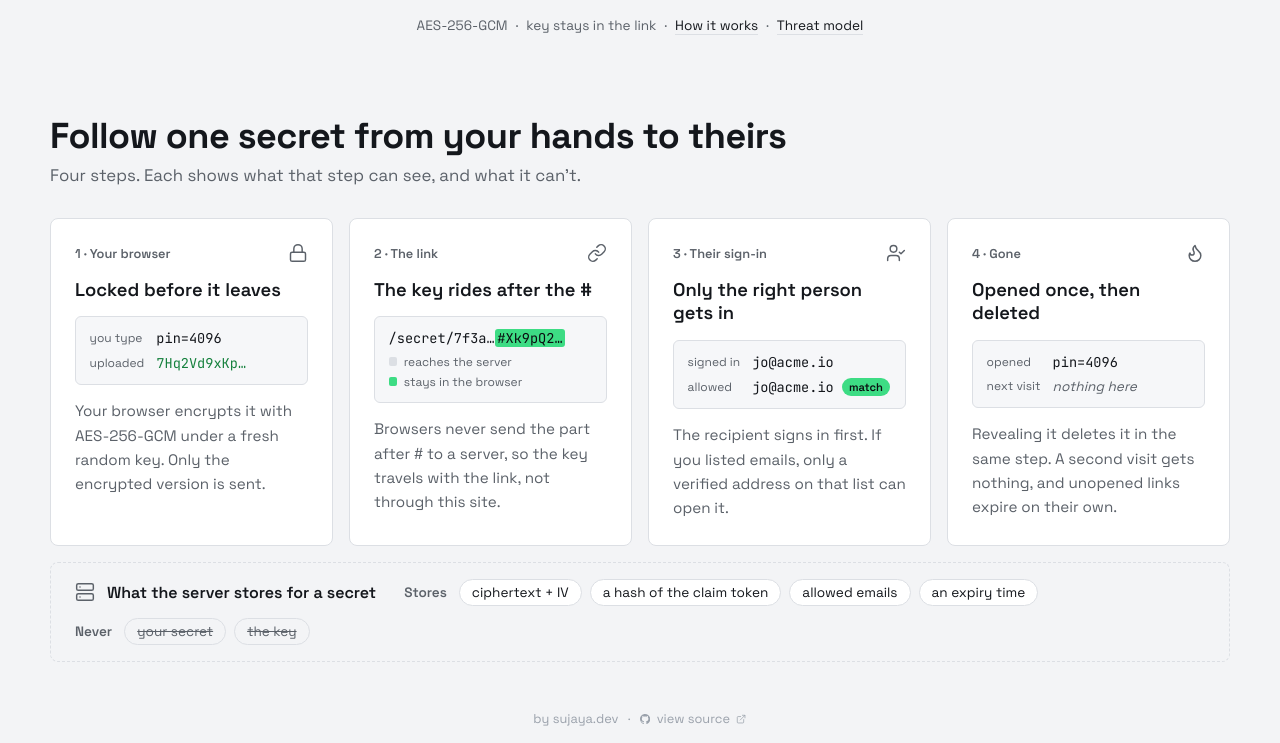
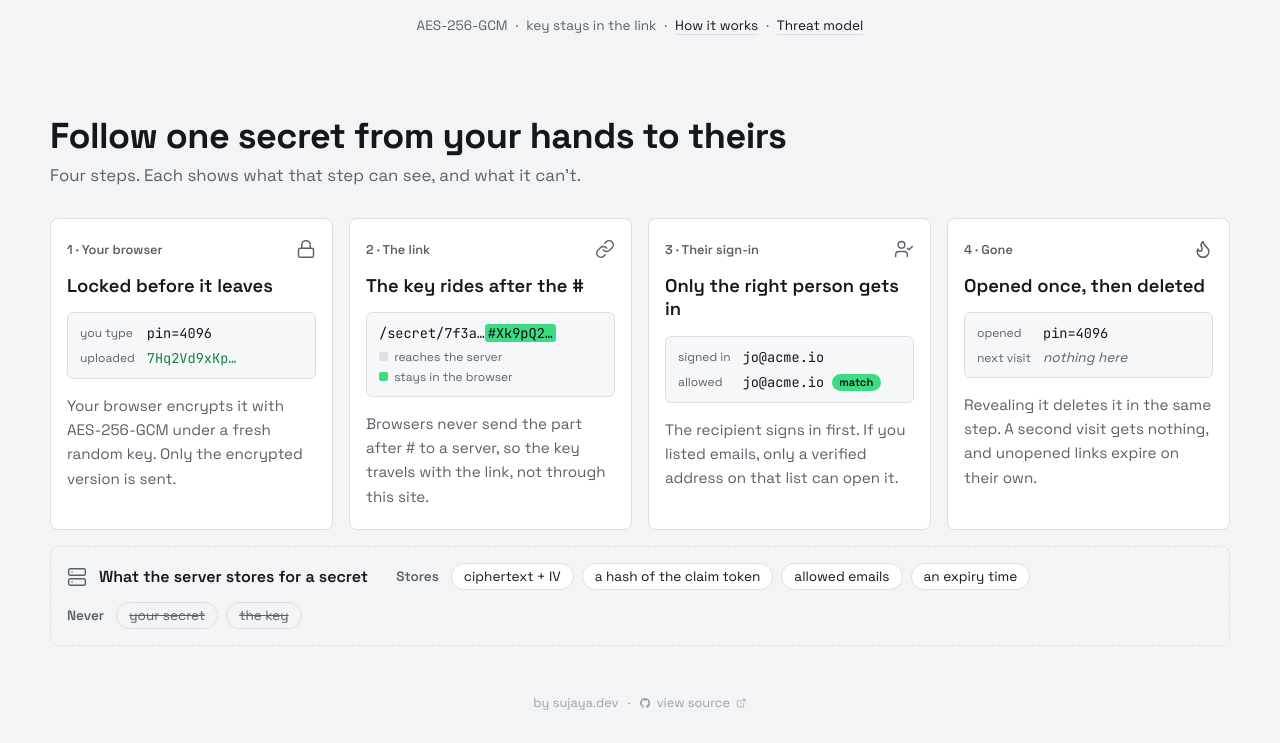
Before and after one commit to sujayamindev/secret-share-tool, a FastAPI app: template app/templates/create.html in a window 1280 px wide. Shown: the part 726-1469 px from the top of the page. After the commit the page ends 1436 px from the top, so only its background shows below. Run offline with FastAPI, Linux system fonts and the light colour scheme; the template is opened without the code that fills it, so the values that code supplies are empty; parts of the project's set-up code (start-up, migrations or seed data) failed here and were passed over.

Commit message:
style(how): tighter card padding; four columns from 1200px
Card padding 1.5rem -> 1.25rem 1rem, readouts and the server strip a
little tighter. The extra width lets the samples fit four across from
1200px (was 1280px); at 1100px the email would still clip.

```diff
--- a/app/static/style.css
+++ b/app/static/style.css
@@ -529,7 +529,7 @@ a.text-link:hover {
   gap: 1rem;
 }
 
-@media (min-width: 1280px) {
+@media (min-width: 1200px) {
   .steps {
     grid-template-columns: repeat(4, minmax(0, 1fr));
   }
@@ -540,7 +540,7 @@ a.text-link:hover {
   display: flex;
   flex-direction: column;
   gap: 0.9rem;
-  padding: 1.5rem;
+  padding: 1.25rem 1rem;
   background: var(--panel-bg);
   border: 1px solid var(--border);
   border-radius: 8px;
@@ -588,7 +588,7 @@ a.text-link:hover {
   grid-template-columns: auto minmax(0, 1fr);
   align-items: center;
   gap: 0.45rem 0.75rem;
-  padding: 0.75rem 0.85rem;
+  padding: 0.7rem 0.75rem;
   background: var(--input-bg);
   border: 1px solid var(--border);
   border-radius: 6px;
@@ -689,7 +689,7 @@ a.text-link:hover {
   align-items: center;
   gap: 0.75rem 1rem;
   margin-top: 1rem;
-  padding: 1rem 1.5rem;
+  padding: 1rem;
   border: 1px dashed var(--border);
   border-radius: 8px;
 }
```
